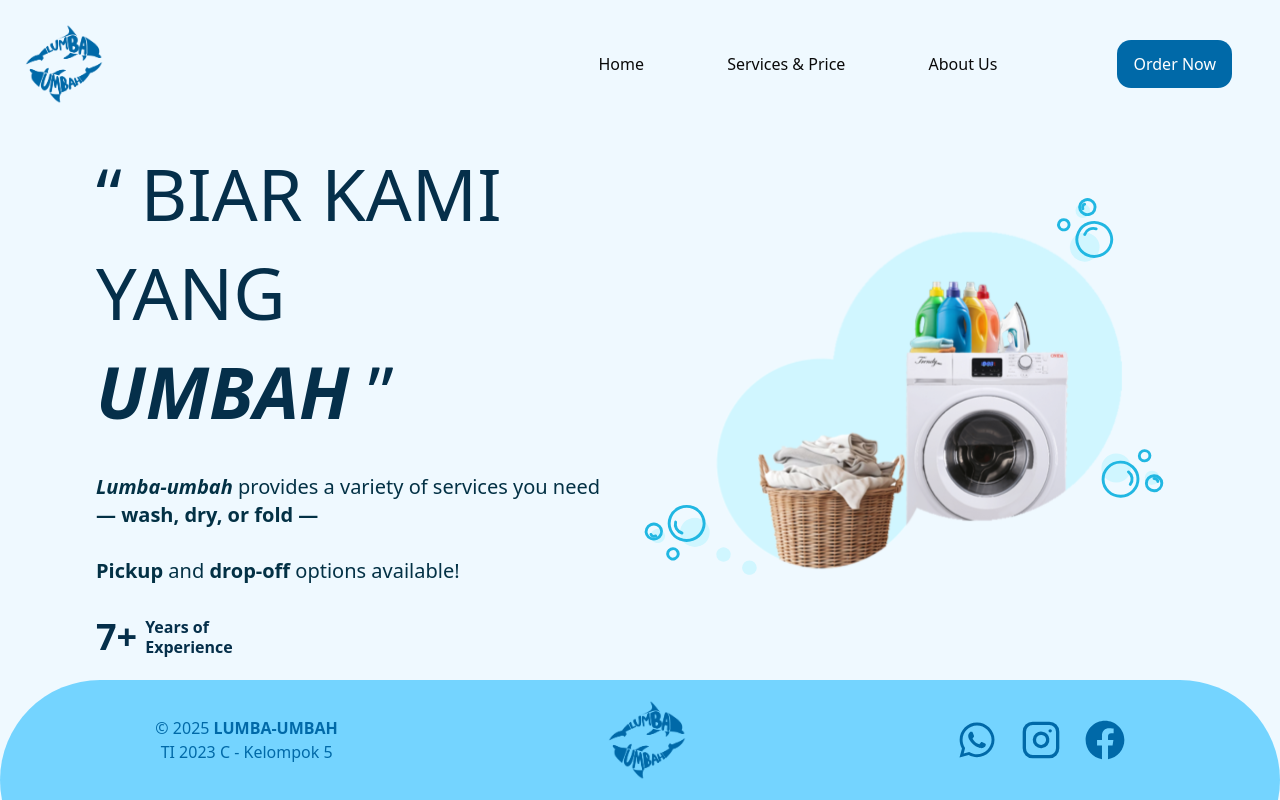
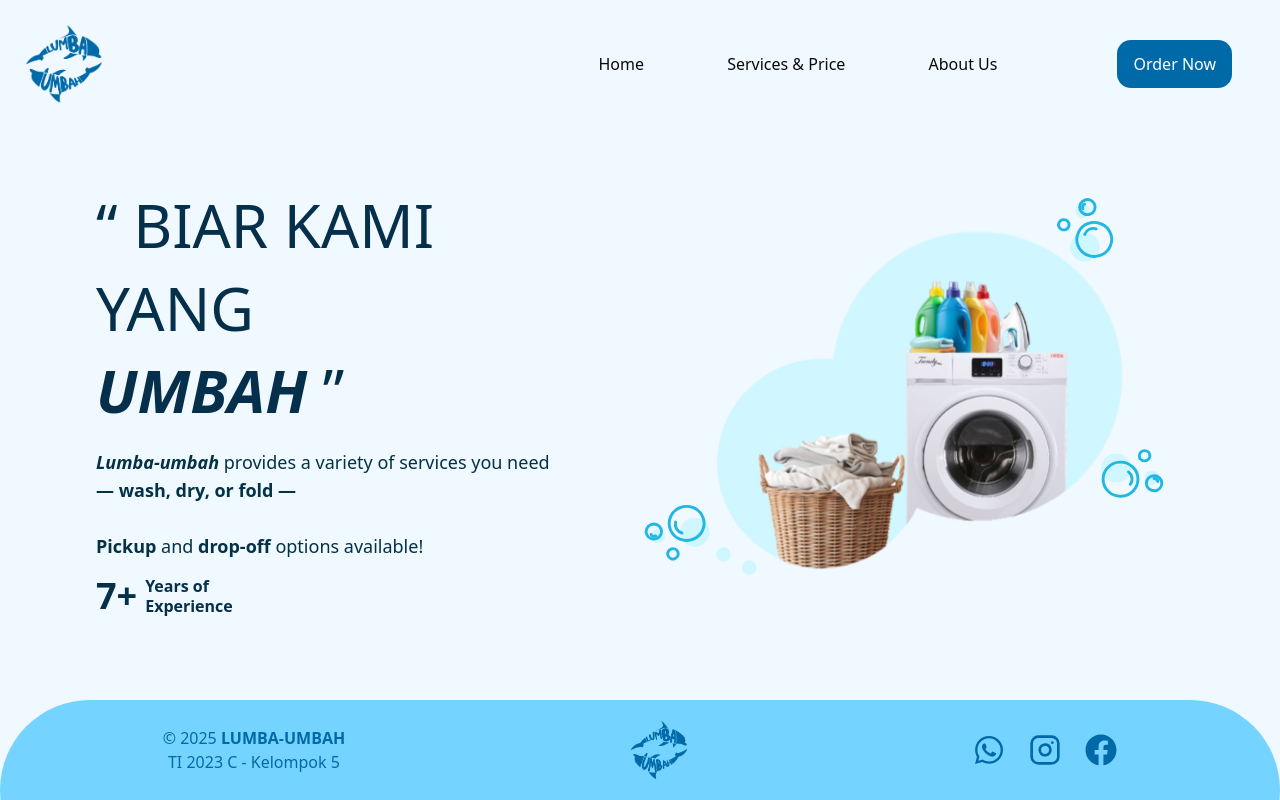
Before and after one commit to pachyyy/lumbaUmbah, a React (Vite) app: page / in a window 1280 px wide. Built offline with nearby package versions, Linux system fonts and the light colour scheme.

Commit message:
Upd Landing Page

```diff
--- a/src/components/Footer.jsx
+++ b/src/components/Footer.jsx
@@ -17,14 +17,14 @@ function Footer() {
 
         {/* Logo */}
         <div className="flex flex-wrap bottom-10 mx-auto">
-          <a><img src="./logo-navy.png" className="h-20 w-20"></img></a>
+          <a><img src="./logo-navy.png" className="h-15 w-15"></img></a>
         </div>
 
         {/* Social Media */}
         <div className="flex flex-wrap items-center gap-6 bottom-10 mx-auto">
-          <a href="#"> <FaWhatsapp className="h-10 w-10 text-sky-700"/></a>
-          <a href="#"> <Instagram className="h-10 w-10 text-sky-700"/></a>
-          <a href="#"> <FaFacebook className="h-10 w-10 text-sky-700"/></a>
+          <a href="#"> <FaWhatsapp className="h-8 w-8 text-sky-700"/></a>
+          <a href="#"> <Instagram className="h-8 w-8 text-sky-700"/></a>
+          <a href="#"> <FaFacebook className="h-8 w-8 text-sky-700"/></a>
         </div>
       </div>
     </footer>
--- a/src/pages/Home.jsx
+++ b/src/pages/Home.jsx
@@ -7,20 +7,20 @@ function Home(){
             <NavBar/>
                 <div className="grid grid-cols-2 items-center min-h-screen px-24 bg-[#EFF9FF]">
                     <div>
-                        <h1 className="text-7xl font-light leading-snug text-sky-950 mb-4">
+                        <h1 className="text-7xl md:text-6xl sm:text-3xl font-light leading-snug text-sky-950 mb-4">
                             “ BIAR KAMI <br />
                             YANG <br />
                             <span className="italic font-bold text-sky-950">UMBAH</span> ”
                         </h1>
 
-                        <p className="text-[#033145] text-xl mt-8">
+                        <p className="text-[#033145] text-lg md:text-md mt-2">
                             <span className="font-bold italic">Lumba-umbah</span> provides a variety of services you need <br/>
                             <span className="font-bold">— wash, dry, or fold — </span><br/> <br/>
 
                             <b>Pickup</b> and <b>drop-off</b> options available!
                         </p>
 
-                        <div className="flex items-center gap-2 mt-8">
+                        <div className="flex items-center gap-2 mt-4">
                             <h3 className="text-4xl font-bold text-sky-950">7+</h3>
                             <p className="text-md text-sky-950 font-bold leading-tight">
                                 Years of <br />
```
